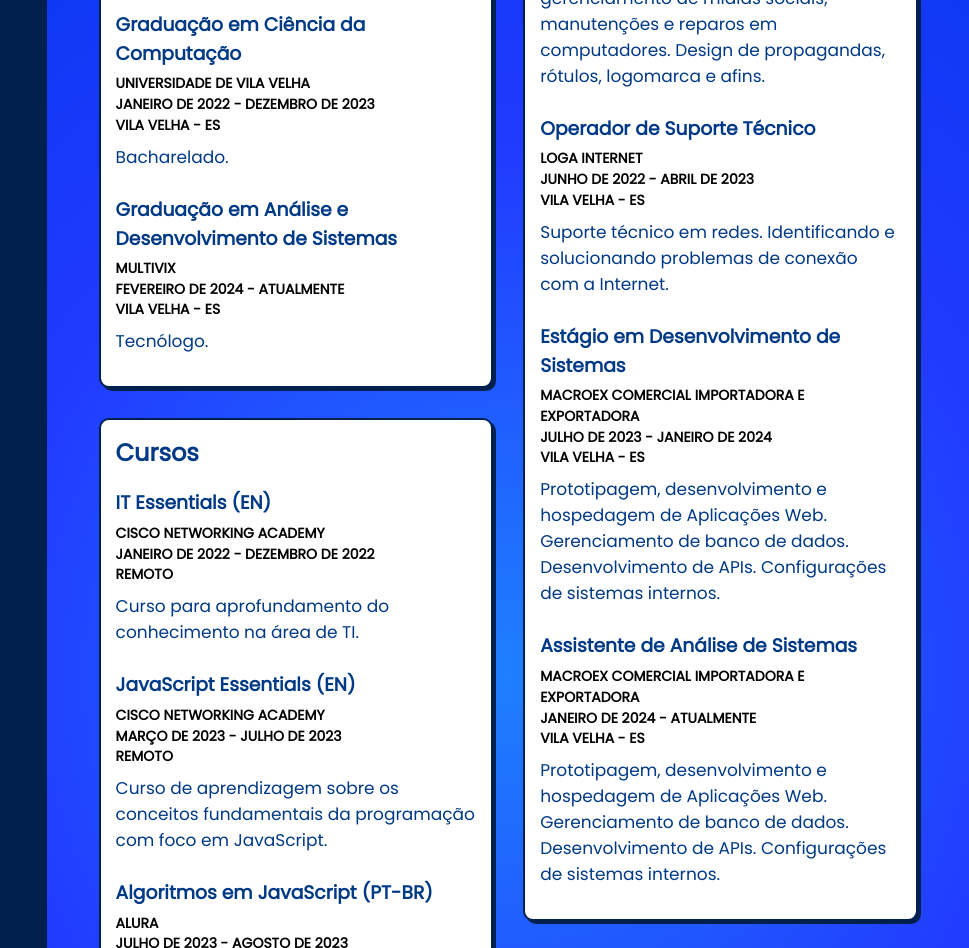
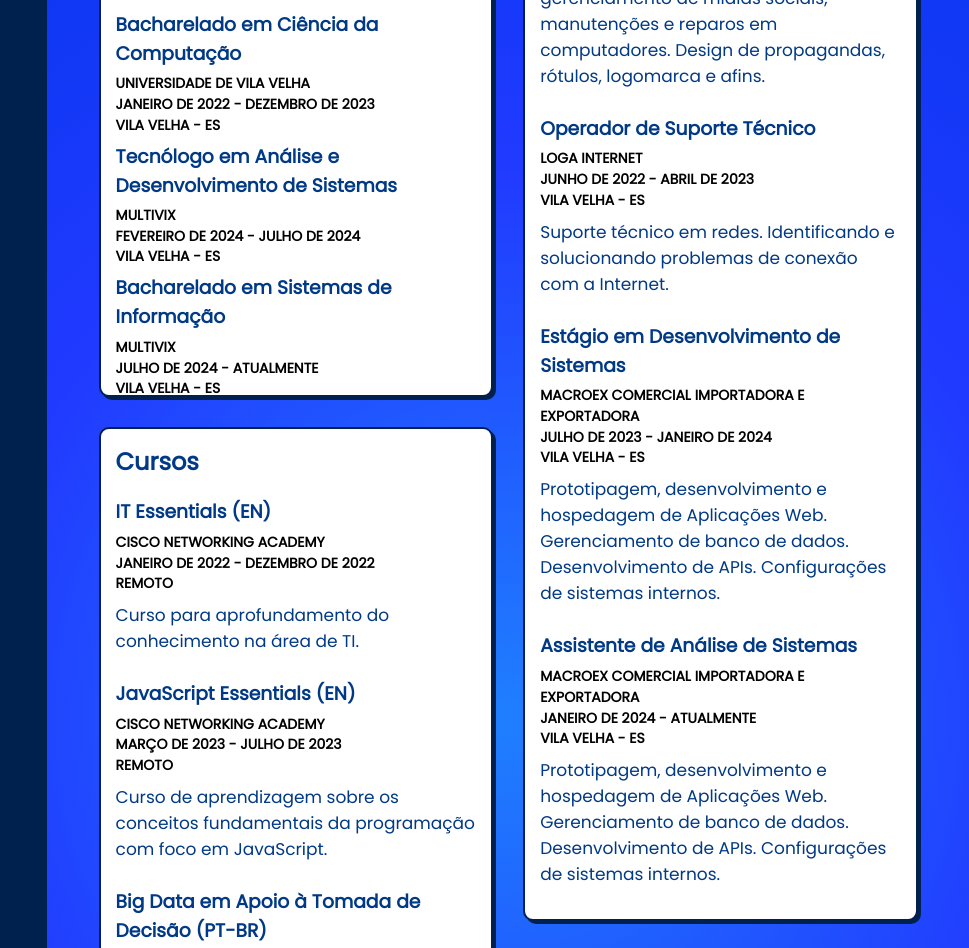
Before and after one commit to mgrigoleto/Sobre-mim, a plain HTML site: page index.html in a window 1280 px wide. Shown: the part 280-1228 px from the top of the page, 311-1280 px from the left. Drawn offline with Linux system fonts and the light colour scheme.

Commit message:
added new course

```diff
--- a/index.html
+++ b/index.html
@@ -83,19 +83,24 @@
         </div>
 
         <div class="pgCT">
-          <h3>Graduação em Ciência da Computação</h3>
+          <h3>Bacharelado em Ciência da Computação</h3>
           <h4>UNIVERSIDADE DE VILA VELHA</h4>
           <h4>JANEIRO DE 2022 - DEZEMBRO DE 2023</h4>
           <h4>VILA VELHA - ES</h4>
-          <p>Bacharelado.</p>
         </div>
 
         <div class="pgCT">
-          <h3>Graduação em Análise e Desenvolvimento de Sistemas</h3>
+          <h3>Tecnólogo em Análise e Desenvolvimento de Sistemas</h3>
           <h4>MULTIVIX</h4>
-          <h4>FEVEREIRO DE 2024 - ATUALMENTE</h4>
+          <h4>FEVEREIRO DE 2024 - JULHO DE 2024</h4>
           <h4>VILA VELHA - ES</h4>
-          <p>Tecnólogo.</p>
+        </div>
+
+        <div class="pgCT">
+          <h3>Bacharelado em Sistemas de Informação</h3>
+          <h4>MULTIVIX</h4>
+          <h4>JULHO DE 2024 - ATUALMENTE</h4>
+          <h4>VILA VELHA - ES</h4>
         </div>
 
         </div>
@@ -121,14 +126,6 @@
           </div>
 
           <div class="pgCT">
-            <h3>Algoritmos em JavaScript (PT-BR)</h3>
-            <h4>ALURA</h4>
-            <h4>JULHO DE 2023 - AGOSTO DE 2023</h4>
-            <h4>REMOTO</h4>
-            <p>Curso de aprendizagem sobre algorítimos de execução em JavaScript.</p>
-          </div>
-
-          <div class="pgCT">
             <h3>Big Data em Apoio à Tomada de Decisão (PT-BR)</h3>
             <h4>ENAP</h4>
             <h4>MARÇO DE 2024 - ABRIL DE 2024</h4>
@@ -142,6 +139,14 @@
             <h4>ABRIL DE 2024 - ABRIL DE 2024</h4>
             <h4>REMOTO</h4>
             <p>Curso de aprendizagem em Python, dando um overview da semântica e sintaxe da linguagem, indo desde o básico até as aplicações em soluções contemporâneas.</p>
+          </div>
+
+          <div class="pgCT">
+            <h3>Design Centrado no Usuário (EN/PT-BR)</h3>
+            <h4>PUCRS</h4>
+            <h4>JUNHO DE 2024 - JULHO DE 2024</h4>
+            <h4>REMOTO</h4>
+            <p>Curso de aprendizagem sobre os conceitos e aplicações do User Experience (UX), com a didática feita pelo criador do termo 'UX', Don Norman.</p>
           </div>
 
         </div>
```
